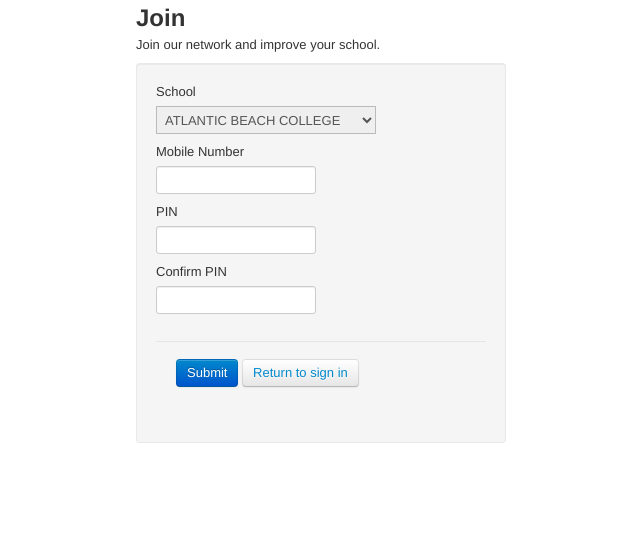
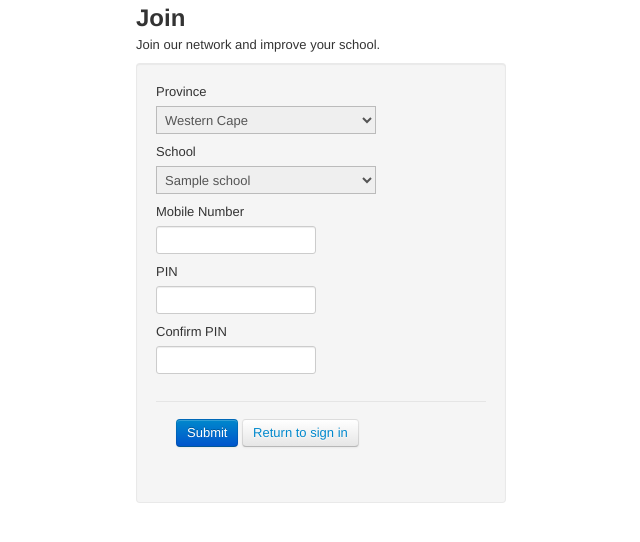
Before and after one commit to miltontony/SchoolReport, a Django app: template schoolreport/templates/registration/register.html in a window 1280 px wide. Shown: the part 85-627 px from the top of the page, without its empty margins (319-959 px from the left). Run offline with Django 3.2, Linux system fonts and the light colour scheme; the template is opened without the code that fills it: most values are stand-ins (such as "Sample title", 1, 10 or a date in 2020); some libraries are stand-ins or nearby versions.

Commit message:
Add province list for schools

```diff
--- a/schoolreport/templates/registration/register.html
+++ b/schoolreport/templates/registration/register.html
@@ -1,6 +1,19 @@
 {% extends "base.html" %}
 
 {% block content %}
+<script>
+	$(function() {
+		$("#province-select").change(function() {
+			var pid=$(this).val();
+			$.getJSON("/schoollist", { province: pid }, function(data) {
+				$("#school-select").empty();
+				_.each(data, function(item) {
+					$("#school-select").append("<option value='"+item.emis+"'>"+item.name+"</option>");
+				});
+			});
+		});
+	});
+</script>
 <div class="row">
 	<div class="span4 offset4">
 		<h2>Join</h2>
@@ -11,22 +24,26 @@
 	<div class="span4 offset4">
     	<form class="content-form well" method="post">
     	<fieldset>
+    		<label for='form-province'>Province</label>
+    		<select name="school" id="province-select">
+	            <option value="WC">Western Cape</option>
+	            <option value="GT">Gauteng</option>
+	            <option value="EC">Eastern Cape</option>
+				<option value="FS">Free State</option>
+				<option value="KZ">KwaZulu-Natal</option>
+				<option value="LP">Limpopo</option>
+				<option value="MP">Mpumalanga</option>
+				<option value="NC">Northern Cape</option>
+				<option value="NW">North-West</option>
+            </select>
     	    <label for="form-school">School</label>
     	    {% include "form_field_errors_snippet.html" with form_field=form.school %}
-            <select name="school">
-                <option value="100000031">ATLANTIC BEACH COLLEGE</option>
-                <option value="100000036">KNYSNA CHRISTIAN MISSION SCHOOL</option>
-                <option value="100000037">EAGLE'S NEST CHRISTIAN PRIM.</option>
-                <option value="100000038">SILVERMINE ACADEMY</option>
-                <option value="103008402">SHELANTI PRIVATE SCHOOL</option>
-                <option value="103008403">PHYLLIS JOWELL JEWISH DAY SCHOOL</option>
-                <option value="105008404">THE LEADERSHIP COLLEGE</option>
-                <option value="106008397">ZENZELENI SCHOOL FOR CREATIVE EDUCATION</option>
-                <option value="106008405">ST. MICHAELS PRIM.(KHAYELITSHA)</option>
-                <option value="19008399">BAY COLLEGE</option>
-                <option value="124008401">FOUNDATION CHRISTIAN SCHOOL</option>
-                <option value="132008406">DASSENBERG WALDORF SCHOOL</option>
-                <option value="140008400">BUFFELSRIVIER PRIVATE PRIM.</option>
+            <select name="school" id="school-select">
+            	{% for school in schools %}
+            	{% if school.name %}
+	            	<option value="{{ school.emis }}">{{ school.name }}</option>
+	            {% endif %}
+            	{% endfor %}
             </select>
     	    <label for="form-username">Mobile Number</label>
     	    {% include "form_field_errors_snippet.html" with form_field=form.username %}
```
Also changed, not shown: schoolreport/auth.py (+17 -3 lines).
